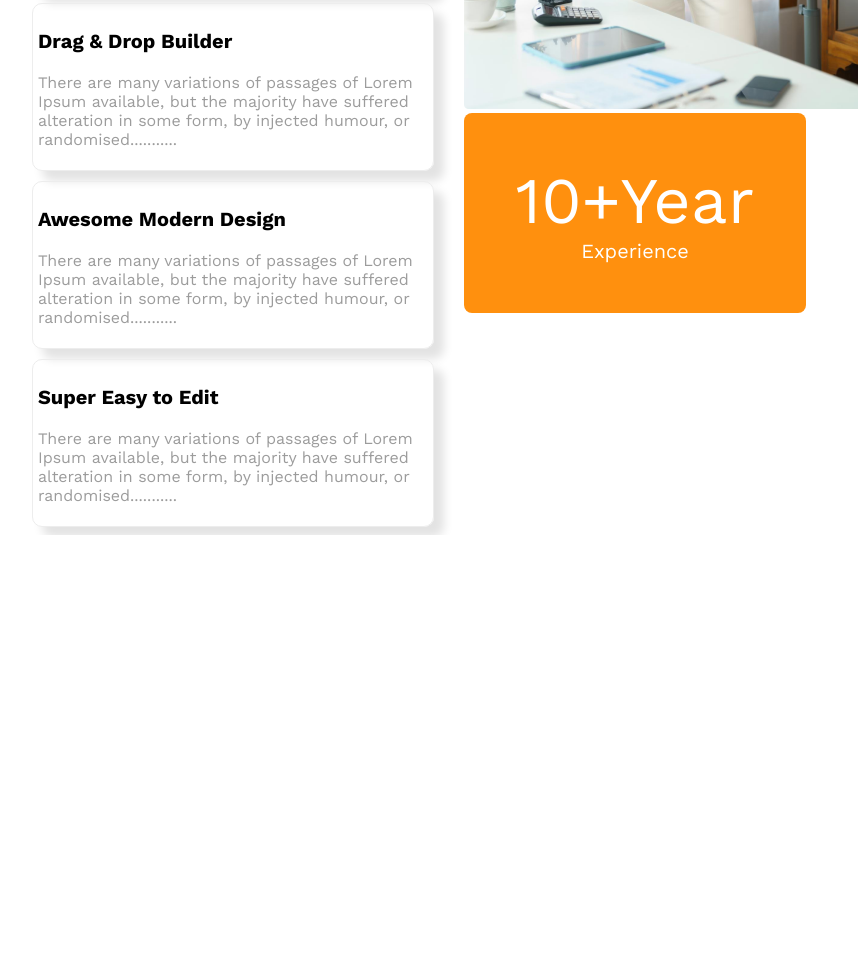
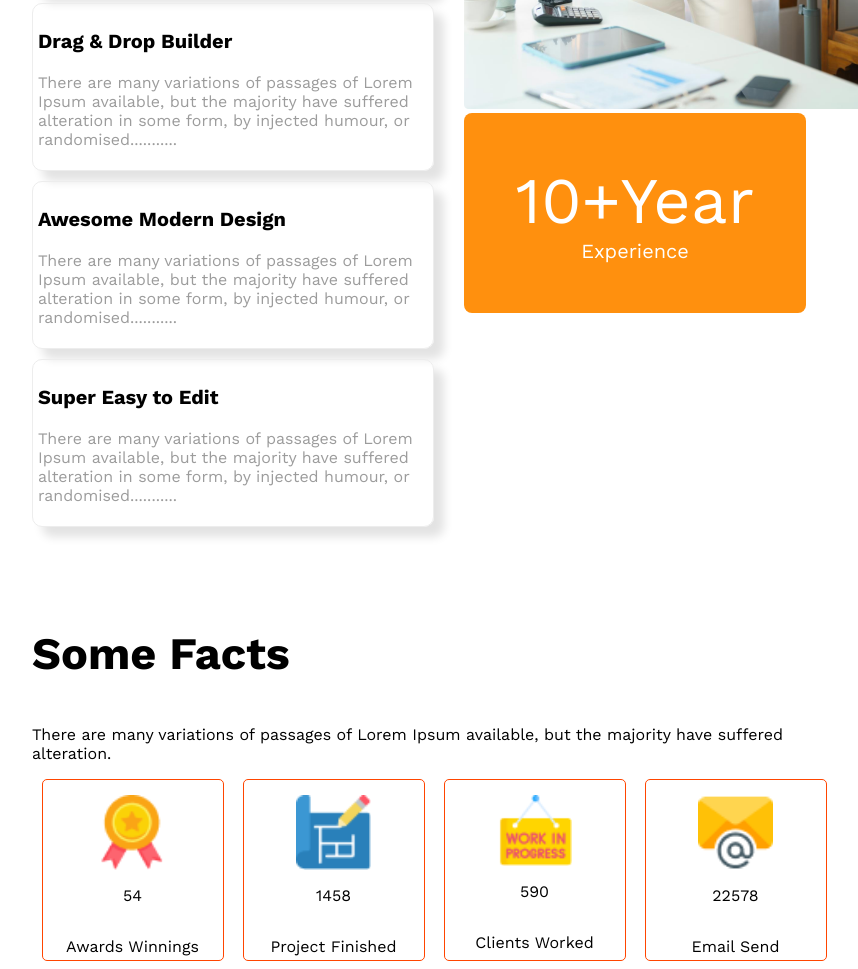
Before and after one commit to skSadi12/architects-resources, a plain HTML site: page index.html in a window 1280 px wide. Shown: the part 1922-2891 px from the top of the page, without its empty margins (206-1064 px from the left). Before the commit the page ends 2457 px from the top, so only its background shows below. Drawn offline with nearby package versions, Linux system fonts and the light colour scheme; a web font is replaced by a local one.

Commit message:
Facts section done

```diff
--- a/index.html
+++ b/index.html
@@ -81,6 +81,38 @@
          </section>
          <!-- Features section end -->
 
+
+         <!-- Facts section start -->
+          <section>
+            <div class="facts-container">
+                <div class="Some-Facts">
+                    <h3>Some Facts</h3>
+                    <p>There are many variations of passages of Lorem Ipsum available, but the majority have suffered alteration.</p>
+                </div>
+                <div class="facts-box-container">
+                    <div class="facts-box">
+                        <img src="images/icons/ribon.png" alt="">
+                        <p>54</p>
+                        <p>Awards Winnings</p>
+                    </div>
+                    <div class="facts-box">
+                        <img src="images/icons/projects.png" alt="">
+                        <p>1458</p>
+                        <p>Project Finished</p>
+                    </div>
+                    <div class="facts-box">
+                        <img src="images/icons/customers.png" alt="">
+                        <p>590</p>
+                        <p>Clients Worked</p>
+                    </div>
+                    <div class="facts-box">
+                        <img src="images/icons/email.png" alt="">
+                        <p>22578</p>
+                        <p>Email Send</p>
+                    </div>
+                </div>
+            </div>
+          </section>
     </main>
     <!-- main end -->
     <footer>
--- a/style/style.css
+++ b/style/style.css
@@ -247,7 +247,6 @@ main {
     width: 250px;
     height: 150px;
     margin-top: 20px;
-
   }
   .ex1{
     font-size:50px;
@@ -258,4 +257,35 @@ main {
     align-items: center;
   }
 }
+
+
 /* Features-container responsive done*/
+
+
+.facts-container{
+  margin-top: 100px;
+  margin-left: 230px;
+  margin-right: 230px;
+}
+.Some-Facts h3{
+  font-size: 45px;
+}
+.facts-box-container{
+  display: flex;
+  justify-content: space-around;
+}
+.facts-box{
+  border: 1px solid orangered ;
+  border-radius: 5px;
+  padding: 15px;
+  display: grid;
+  text-align: center;
+  height: 150px;
+  width: 150px;
+}
+.facts-box img {
+  display: block;
+  margin-left: auto;
+  margin-right: auto;
+  width: 50%;
+}
```
